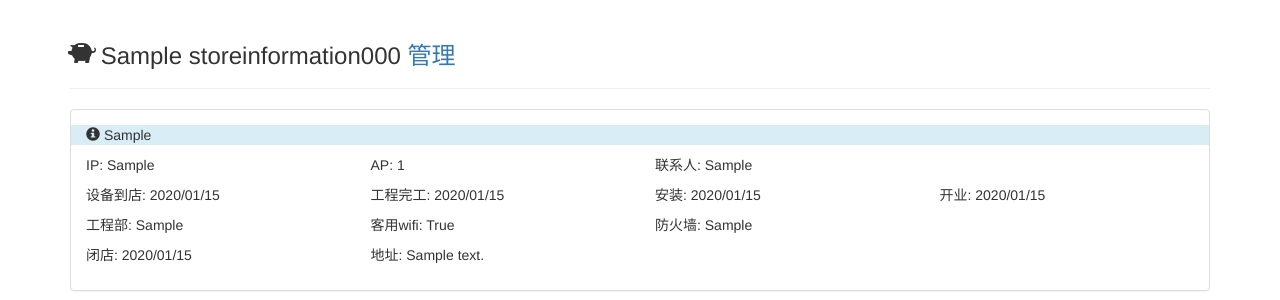
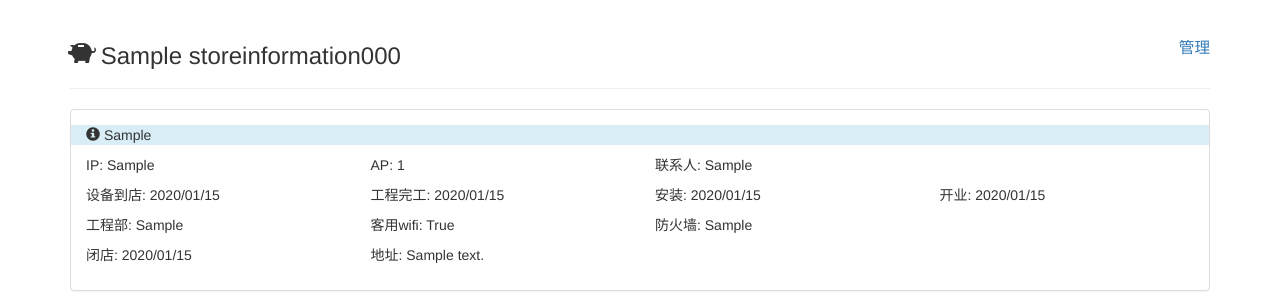
Before and after one commit to kijhtybbu/StoreManage, a Django app: page /store/000 in a window 1280 px wide. Shown: the top 300 px of the page. Run offline with Django 3.2, Linux system fonts and the light colour scheme; tables that the repository leaves empty hold one stand-in row (values such as "Sample post").

Commit message:
店铺详细页面的“管理”链接靠右放置

```diff
--- a/store_manage/templates/store_manager/detail.html
+++ b/store_manage/templates/store_manager/detail.html
@@ -14,8 +14,8 @@
 <div class="container">
     <div class="page-header">
         <h3><span class="glyphicon glyphicon-piggy-bank" aria-hidden="true"></span>
-            {{ storeinformation.name }}{{ storeinformation.code }}
-            <a href="../admin/store_manage/storeinformation/{{ storeinformation.id }}">管理</a></h3>
+            {{ storeinformation.name }}{{ storeinformation.code }}<small style="float:right">
+                <a href="../admin/store_manage/storeinformation/{{ storeinformation.id }}">管理</a></small></h3>
     </div>
     <div class="panel panel-default">
         <div class="panel-body">
```
